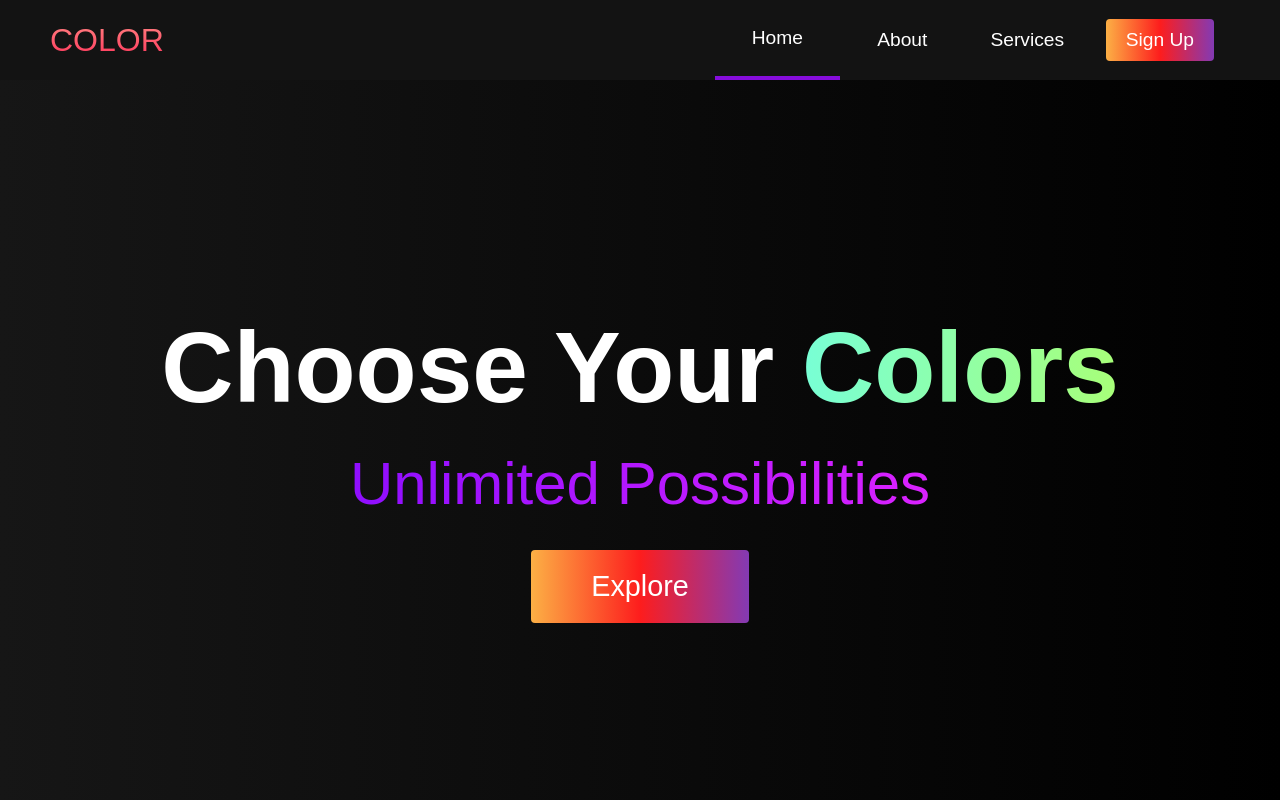
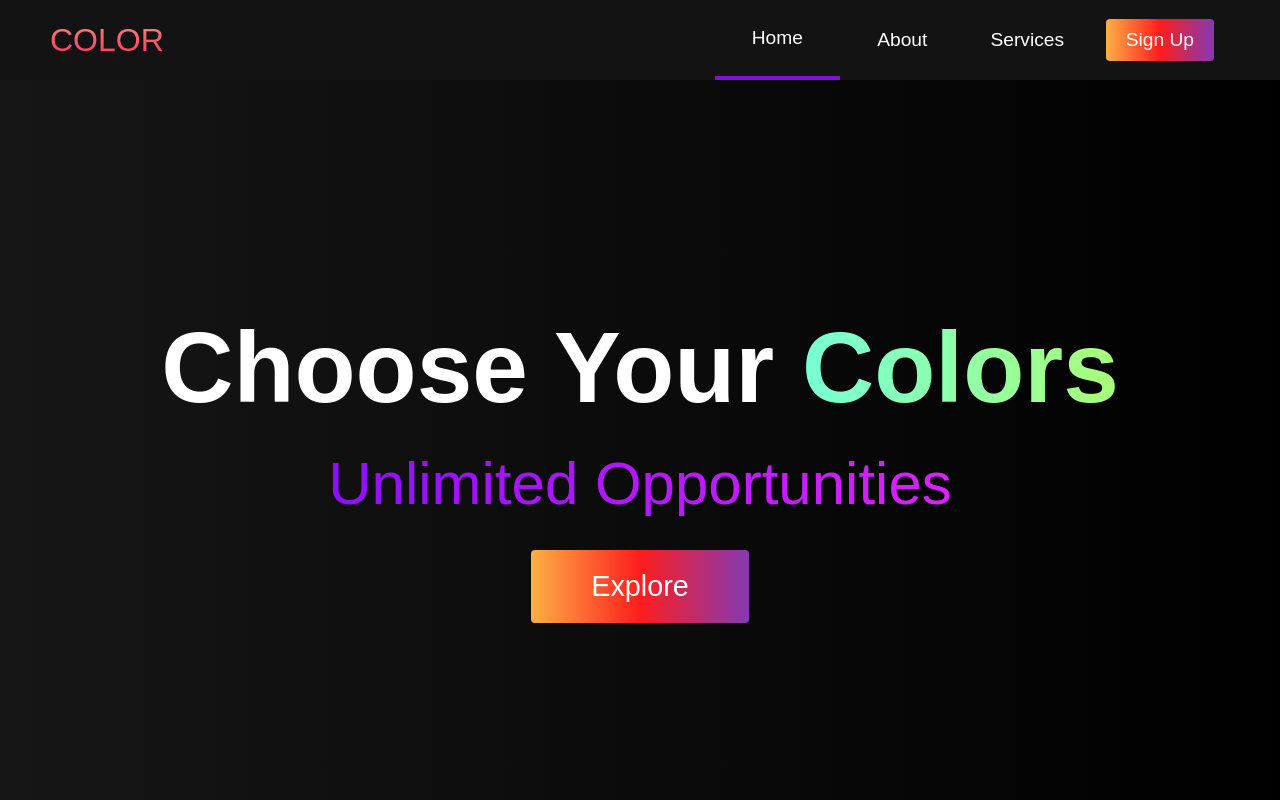
Before and after one commit to ManishkaFonseka/Colour-Web-UI, a plain HTML site: page index.html in a window 1280 px wide. Shown: the top 800 px of the page. Drawn offline with Linux system fonts and the light colour scheme.

Commit message:
opportunities

```diff
--- a/index.html
+++ b/index.html
@@ -39,7 +39,7 @@
     <div class="hero" id="home">
         <div class="hero__container">
            <h1 class="hero__heading">Choose Your <span>Colors</span></h1>
-           <p class="hero__description">Unlimited Possibilities</p>
+           <p class="hero__description">Unlimited Opportunities</p>
            <button class="main__btn"><a href="#">Explore</a></button>
         </div>
     </div>
```
